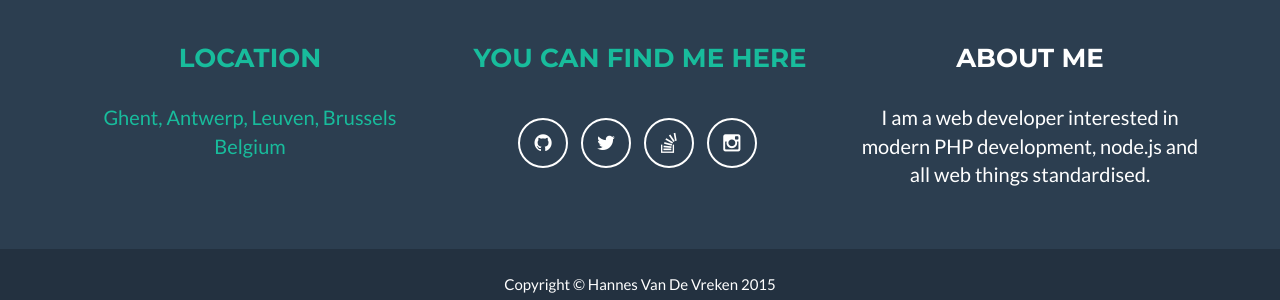
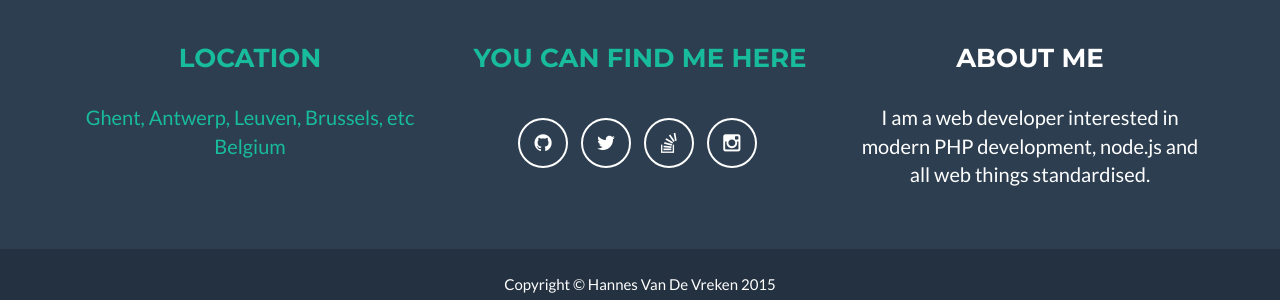
Before and after one commit to hannesvdvreken/hannesvdvreken.github.io, a Jekyll site: the page built from index.html, in a window 1280 px wide and 900 px high, scrolled down 2262 px. Shown: the part 579-879 px from the top of the window. Built offline with Jekyll 4.4.1, drawn with Linux system fonts in a browser that asks for light colours; comment, search, counter and statistics services are not loaded.

Commit message:
Allow for jekyll serve --config=_config.yml,_config-local.yml

```diff
--- /dev/null
+++ b/_config-local.yml
@@ -0,0 +1 @@
+env: local
--- a/_config.yml
+++ b/_config.yml
@@ -4,6 +4,7 @@
 email: vandevreken.hannes@gmail.com
 description: "Hannes is a web developer. On his blog he writes about things he learned while experimenting with tools he might use to speed up his development."
 skills: "Web developer at <a href='http://mwl.be'>madewithlove</a>"
+env: production
 
 # Color settings (hex-codes without the leading hash-tag)
 color:
@@ -41,7 +42,7 @@
 
 # Postal address (add as many lines as necessary)
 address:
-  - line: Ghent, Antwerp, Leuven, Brussels
+  - line: Ghent, Antwerp, Leuven, Brussels, etc
   - line: Belgium
 
 # Credits content
```
